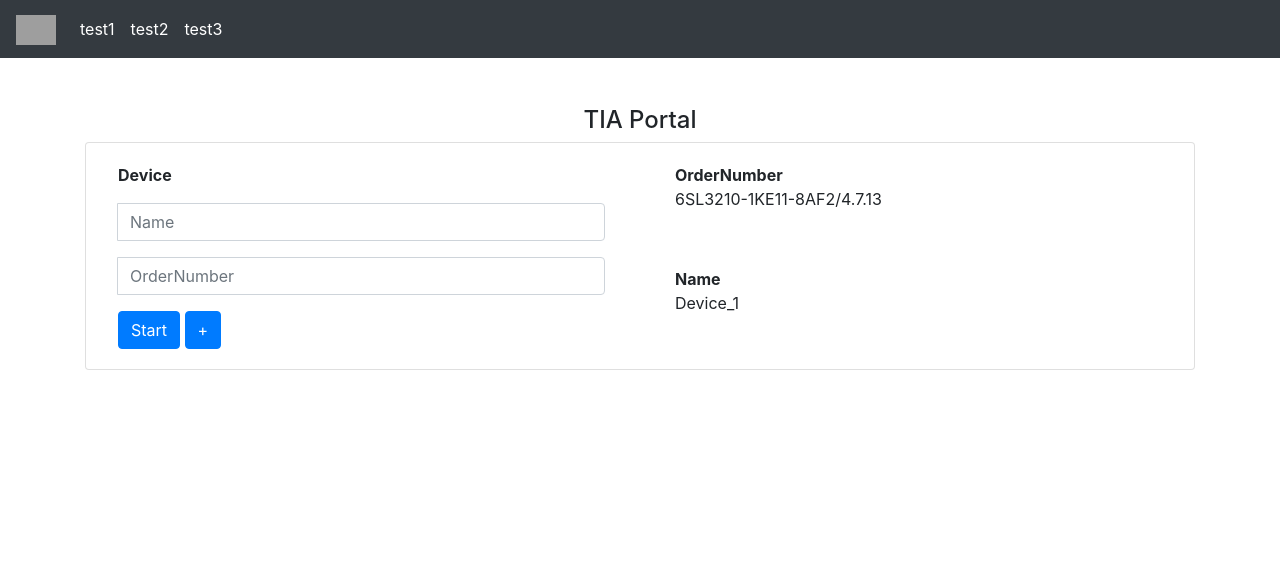
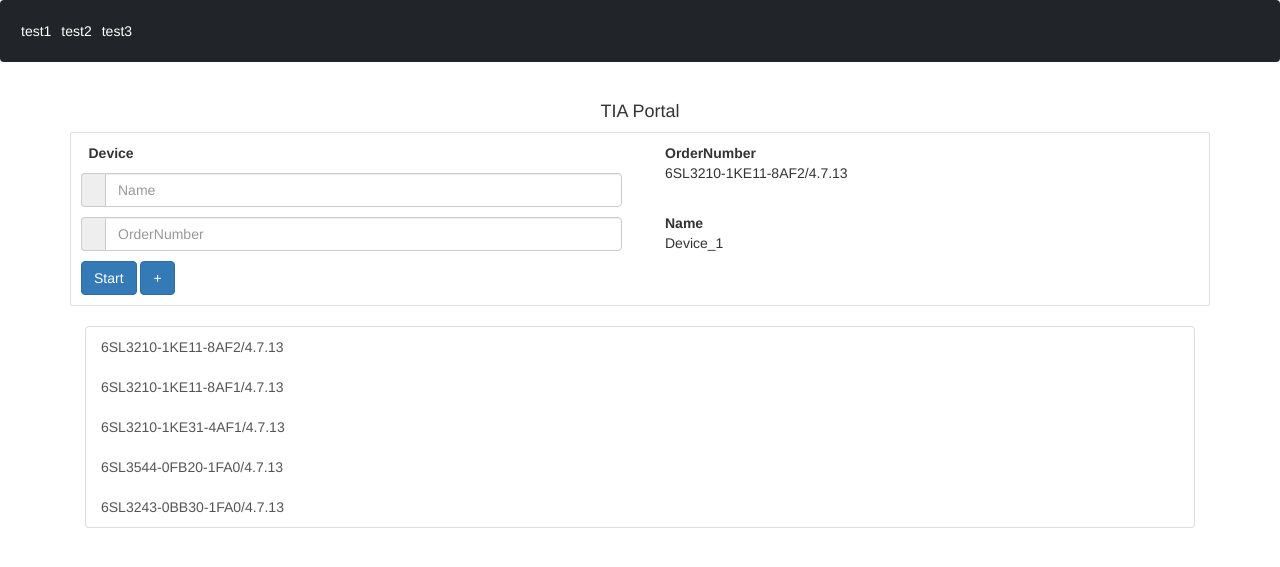
Before and after one commit to Ari-maker/tiaportal-app, a Flask app: page / in a window 1280 px wide. Shown: the top 567 px of the page. Run offline with Flask 3, Linux system fonts and the light colour scheme; some libraries are stand-ins or nearby versions; grey boxes are pictures that could not be loaded.

Commit message:
first commit

```diff
--- a/app/static/app.js
+++ b/app/static/app.js
@@ -34,3 +34,26 @@ $.ajax({
          }
       });
    }
+
+   function addList(value) {
+        $('#type').val(value);
+    }
+
+    $.getJSON('static/data.json', function(data) {
+        console.log(JSON.stringify(data.devices));
+
+        let arr = data.devices;
+
+        var wrapper = document.getElementsByClassName("list-group");
+
+        var myHTML = '';
+
+        for (var i = 0; i < arr.length; i++) {
+
+          myHTML += '<a type="button" onClick="addList(\''+arr[i]+'\')" class="list-group-item">'+arr[i]+'</a>';
+
+        }
+
+        wrapper[0].innerHTML = myHTML
+
+    });
--- /dev/null
+++ b/app/static/data.json
@@ -0,0 +1,9 @@
+{
+    "devices": [
+        "6SL3210-1KE11-8AF2/4.7.13",
+        "6SL3210-1KE11-8AF1/4.7.13",
+        "6SL3210-1KE31-4AF1/4.7.13",
+        "6SL3544-0FB20-1FA0/4.7.13",
+        "6SL3243-0BB30-1FA0/4.7.13"
+    ]
+}
--- a/app/templates/index.html
+++ b/app/templates/index.html
@@ -1,36 +1,23 @@
-<!doctype html>
+<!DOCTYPE html>
 <html lang="en">
-
-<head>
-  <!-- Required meta tags -->
+  <title>Bootstrap Example</title>
   <meta charset="utf-8">
   <meta name="viewport" content="width=device-width, initial-scale=1">
-
-  <!-- Bootstrap CSS -->
+  <head>
     <link href="https://cdn.jsdelivr.net/npm/bootstrap@5.0.2/dist/css/bootstrap.min.css"
           rel="stylesheet"
       integrity="sha384-EVSTQN3/azprG1Anm3QDgpJLIm9Nao0Yz1ztcQTwFspd3yD65VohhpuuCOmLASjC"
           crossorigin="anonymous">
-
-  <link rel="stylesheet" href="https://maxcdn.bootstrapcdn.com/bootstrap/4.3.1/css/bootstrap.min.css">
-  <script src="https://ajax.googleapis.com/ajax/libs/jquery/3.3.1/jquery.min.js">
-  </script>
-  <script src="https://maxcdn.bootstrapcdn.com/bootstrap/4.3.1/js/bootstrap.min.js">
-  </script>
-  <title>App</title>
+  <link rel="stylesheet" href="https://maxcdn.bootstrapcdn.com/bootstrap/3.4.1/css/bootstrap.min.css">
+  <script src="https://ajax.googleapis.com/ajax/libs/jquery/3.6.4/jquery.min.js"></script>
+  <script src="https://maxcdn.bootstrapcdn.com/bootstrap/3.4.1/js/bootstrap.min.js"></script>
   <link rel="stylesheet" href="../static/app.css">
-     <script src="https://code.jquery.com/jquery-3.5.1.min.js"></script>
   <script src="../static/app.js"></script>
 </head>
-
 <body>
   <!-- Navbar Section -->
   <nav class="navbar navbar-expand-sm bg-dark navbar-light">
     <!-- Brand/logo -->
-    <a class="navbar-brand" href="">
-      <img src="https://www.geeksforgeeks.org/wp-content/uploads/gfg_transparent_white_small.png" alt="logo"
-        style="width:40px;">
-    </a>
     <button class="navbar-toggler" type="button" data-toggle="collapse"
             data-target="#collapse_Navbar">
       <span class="navbar-toggler-icon"></span>
@@ -49,9 +36,6 @@
       </ul>
     </div>
   </nav>
-
-
-  <div class="container">
     <div class="section" id="contact">
       <div class="cc-contact-information">
         <div class="container" style="margin-top: 3rem;">
@@ -105,6 +89,7 @@
 
 
                     </div>
+
                   </div>
 
                   <div class="col-md-6">
@@ -133,6 +118,7 @@
 
               </div>
             </div>
+
           </div>
         </div>
       </div>
@@ -140,9 +126,12 @@
   </div>
   </div>
   </div>
-
   </div>
-
+  <div class="container">
+    <br>
+    <div class="list-group">
+    </div>
+  </div>
 
   <!-- Optional JavaScript; choose one of the two! -->
 
@@ -152,5 +141,4 @@
     crossorigin="anonymous"></script>
 
 </body>
-
 </html>
```
Lines whose indentation alone changed are shown as unchanged.
